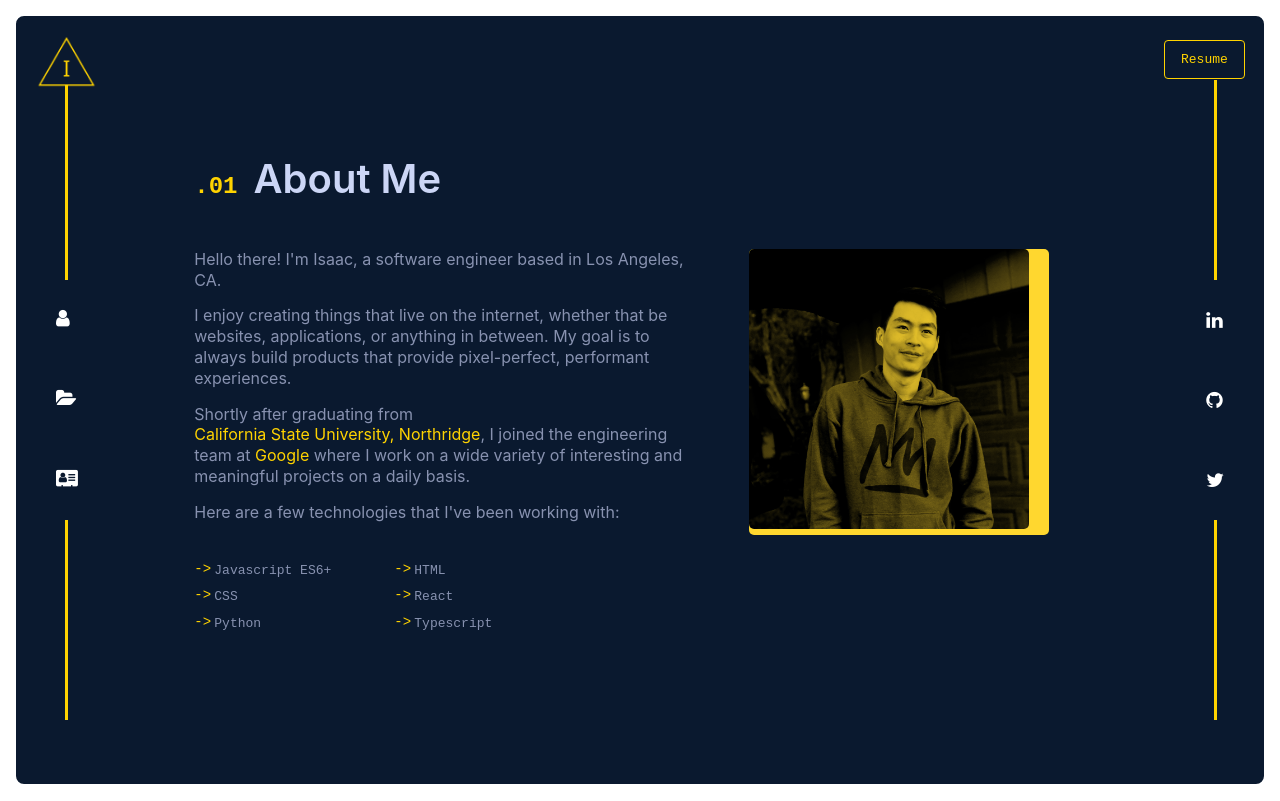
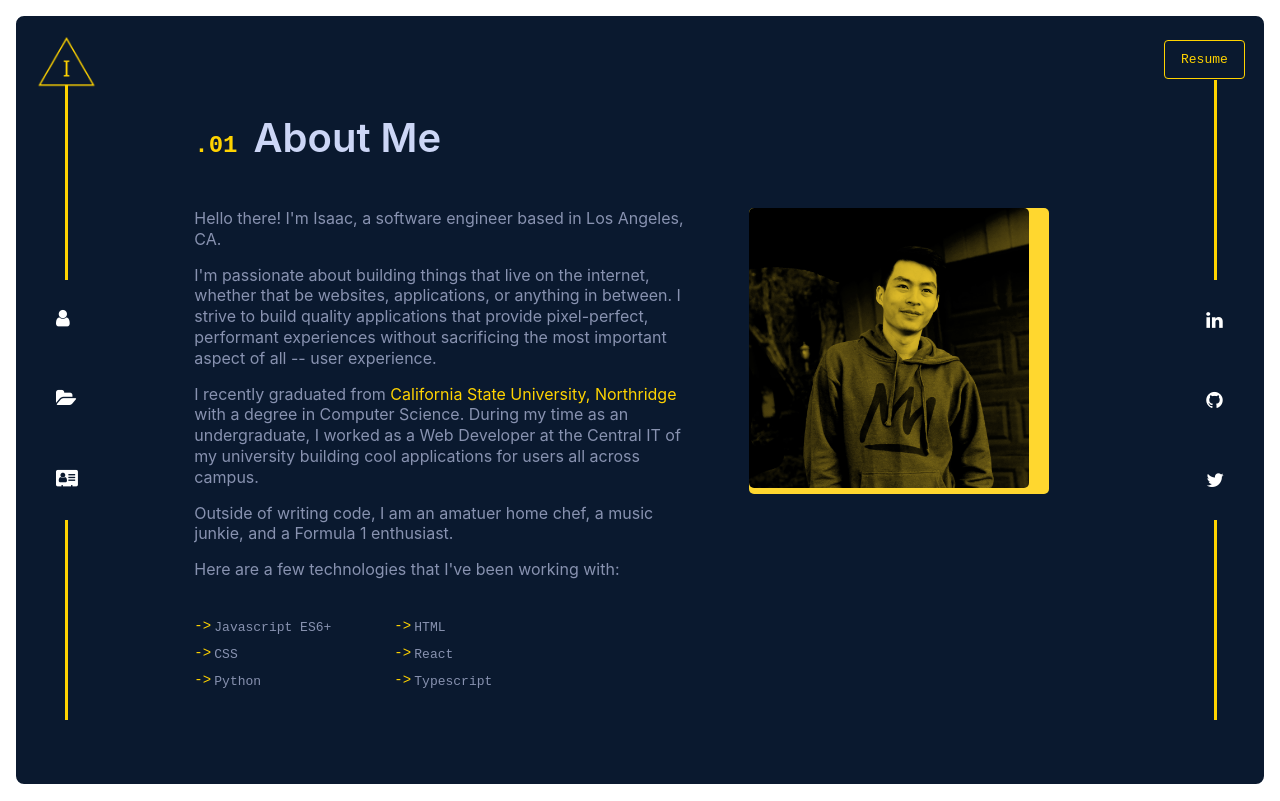
Before and after one commit to isaacxw/isaacteh-v2, a Next.js app: page /about in a window 1280 px wide. Built offline with nearby package versions, Linux system fonts and the light colour scheme.

Commit message:
Add description and fix alignments

```diff
--- a/src/components/sections/about.js
+++ b/src/components/sections/about.js
@@ -143,16 +143,20 @@ const About = () => {
                         <p>Hello there! I'm Isaac, a software engineer based in Los Angeles, CA.</p>
 
                         <p>
-                            I enjoy creating things that live on the internet, whether that be websites,
-                            applications, or anything in between. My goal is to always build products that provide
-                            pixel-perfect, performant experiences.
+                            I'm passionate about building things that live on the internet, whether that be websites,
+                            applications, or anything in between. I strive to build quality applications that provide
+                            pixel-perfect, performant experiences without sacrificing the most important aspect of all -- user experience.
                         </p>
 
                         <p>
-                            Shortly after graduating from{' '}
-                            <a href="https://www.csun.edu">California State University, Northridge</a>, I joined the
-                            engineering team at <a href="https://www.google.com">Google</a> where I work
-                            on a wide variety of interesting and meaningful projects on a daily basis.
+                            I recently graduated from{' '}
+                            <a href="https://www.csun.edu">California State University, Northridge</a> with a
+                            degree in Computer Science. During my time as an undergraduate, I worked as a Web Developer
+                            at the Central IT of my university building cool applications for users all across campus.
+                        </p>
+
+                        <p>
+                            Outside of writing code, I am an amatuer home chef, a music junkie, and a Formula 1 enthusiast.
                         </p>
 
                         <p>Here are a few technologies that I've been working with:</p>
--- a/src/components/sections/contact.js
+++ b/src/components/sections/contact.js
@@ -99,7 +99,7 @@ const Contact = () => {
                         I don't bite... usually.
                     </p>
 
-                    <a className="email-link" href="#">
+                    <a className="email-link" href="mailto:isaactxw@gmail.com">
                         Say Hello
                     </a>
                 </StyledContactSection>
--- a/src/components/sections/experience.js
+++ b/src/components/sections/experience.js
@@ -229,7 +229,7 @@ const Experience = () => {
     const featuredProject = {
         "name": "Spotified",
         "description": "Spotified is a web application that allows users to visualize their listening habits. Much like Spotify recap, just more available.",
-        "stack": ["Javascript", "React", "Node.js", "Express", "Spotify Web API"]
+        "stack": ["React", "Node.js", "Express", "Spotify Web API"]
     };
 
     const projects = [
@@ -242,12 +242,12 @@ const Experience = () => {
         {
             "name": "WalkieTalkie",
             "description": "The WalkieTalkie project is a CMS platform that caters towards personalized chatbot behavior.",
-            "stack": ["C++", "React", "Javascript"]
+            "stack": ["Python", "React", "Typescript"]
         },
         {
-            "name": "Dropbox",
-            "description": "Co-founder of Dropbox",
-            "stack": ["Rust", "Golang", "MongoDB"]
+            "name": "isaacteh-v2",
+            "description": "My personal website, built with React, CSS-in-JS, Next.js, and deployed with Netlify",
+            "stack": ["React", "Next.js", "Netlify"]
         }
     ]
 
--- a/src/components/sections/hero.js
+++ b/src/components/sections/hero.js
@@ -80,7 +80,7 @@ const Hero = () => {
     const four = (
         <p>
             I'm a software engineer based in Los Angeles, CA specializing in building (and occasionally
-            designing) exceptional websites, applications, and everything in between.
+            designing) websites, applications, and everything in between.
         </p>
     );
     const five = (
```
Also changed, not shown: public/images/pixel_me.png (added).
